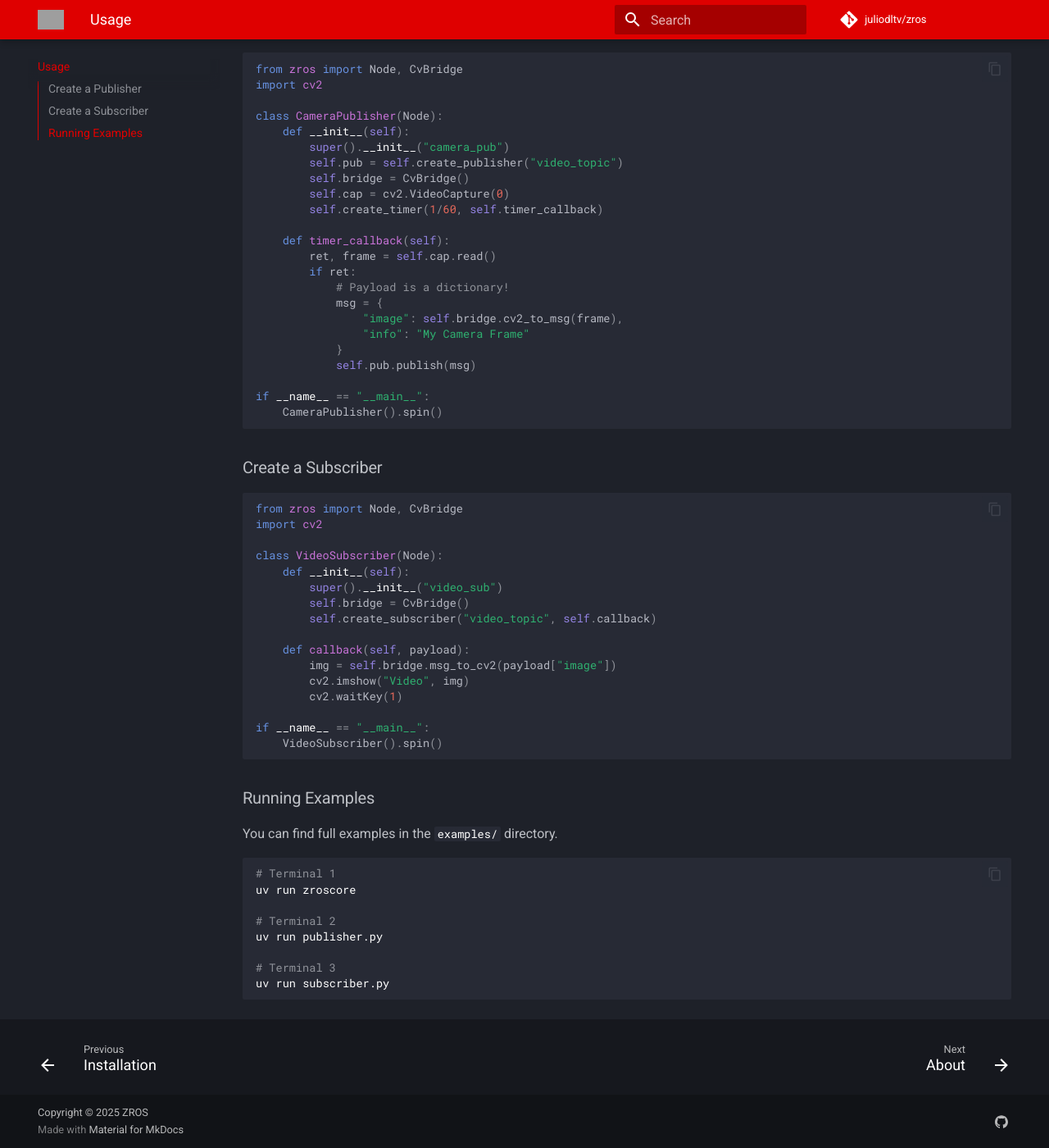
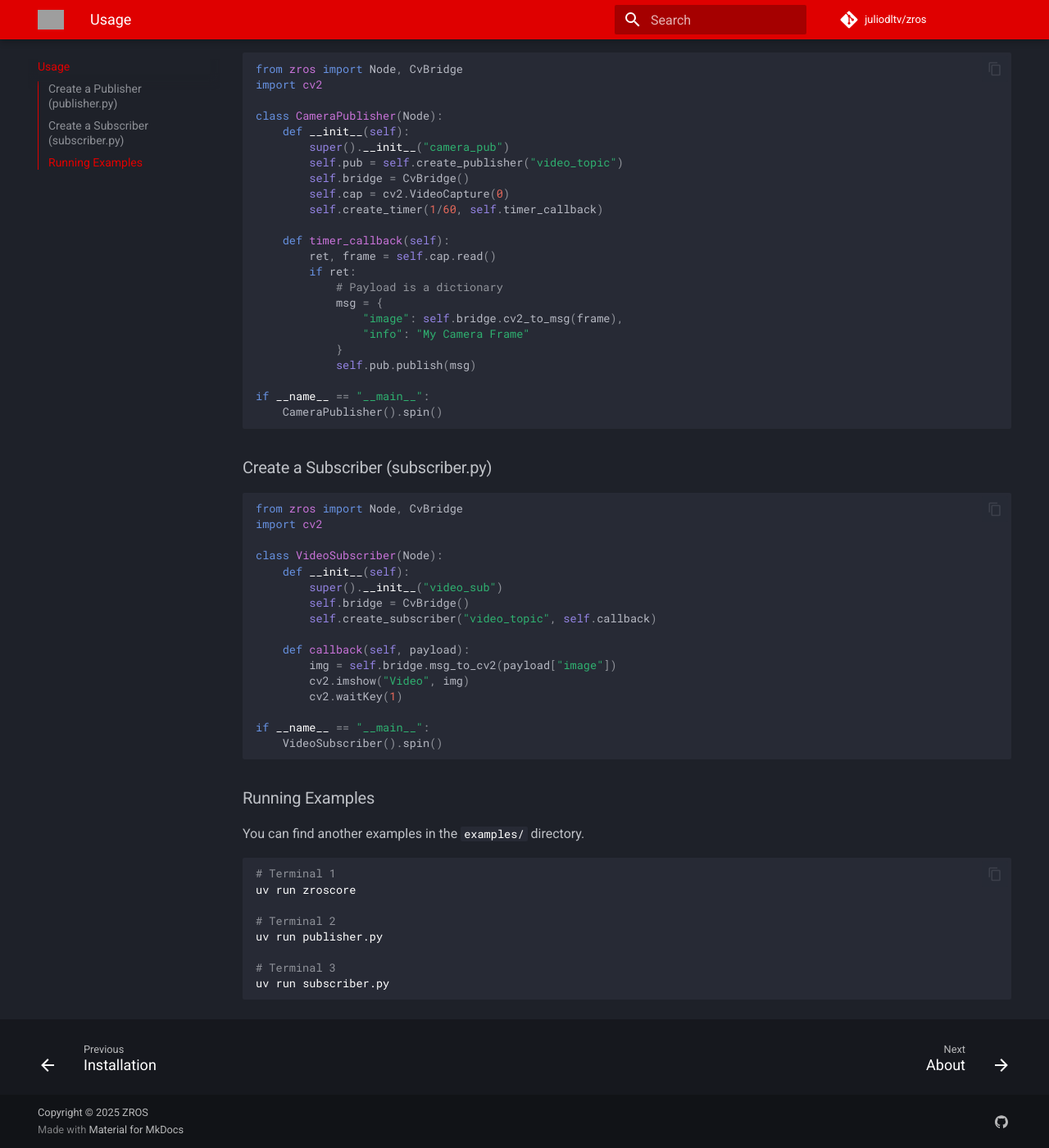
Before and after one commit to juliodltv/zros, an MkDocs documentation site: the page built from docs/usage.md, in a window 1280 px wide and 1400 px high, scrolled down 443 px. Shown: the whole window at 82% size. Built offline with MkDocs 1.6.1 and Material for MkDocs 9.7.7, drawn with Linux system fonts in a browser that asks for light colours; comment, search, counter and statistics services are not loaded; some of the changed text lies outside the part shown; grey boxes are pictures that could not be loaded.

````diff
--- a/docs/usage.md
+++ b/docs/usage.md
@@ -2,7 +2,7 @@
 
 ZROS mimics the ROS 2 workflow but uses ZeroMQ for communication.
 
-### Create a Publisher
+### Create a Publisher (publisher.py)
 
 This example demonstrates how to capture images from a camera and publish them.
 
@@ -25,7 +25,7 @@ class CameraPublisher(Node):
     def timer_callback(self):
         ret, frame = self.cap.read()
         if ret:
-            # Payload is a dictionary!
+            # Payload is a dictionary
             msg = {
                 "image": self.bridge.cv2_to_msg(frame),
                 "info": "My Camera Frame"
@@ -36,7 +36,7 @@ if __name__ == "__main__":
     CameraPublisher().spin()
 ```
 
-### Create a Subscriber
+### Create a Subscriber (subscriber.py)
 ```python
 from zros import Node, CvBridge
 import cv2
@@ -57,7 +57,7 @@ if __name__ == "__main__":
 ```
 
 ### Running Examples
-You can find full examples in the `examples/` directory.
+You can find another examples in the `examples/` directory.
 
 ```bash
 # Terminal 1
--- a/pyproject.toml
+++ b/pyproject.toml
@@ -4,7 +4,7 @@ build-backend = "setuptools.build_meta"
 
 [project]
 name = "zros"
-version = "0.1.1"
+version = "0.1.2"
 description = "ZROS: ZeroMQ ROS-like framework"
 readme = "README.md"
 requires-python = ">=3.12"
@@ -32,7 +32,7 @@ zroscore = "zros.zroscore:main"
 docs = [
     "mkdocs>=1.6.1",
     "mkdocs-material>=9.6.17",
-    # "mkdocstrings[python]>=0.26.1",
+    "mkdocstrings[python]>=0.26.1",
 ]
 
 [tool.setuptools.packages.find]
````
Also changed, not shown: README.md (+15 -8 lines).
